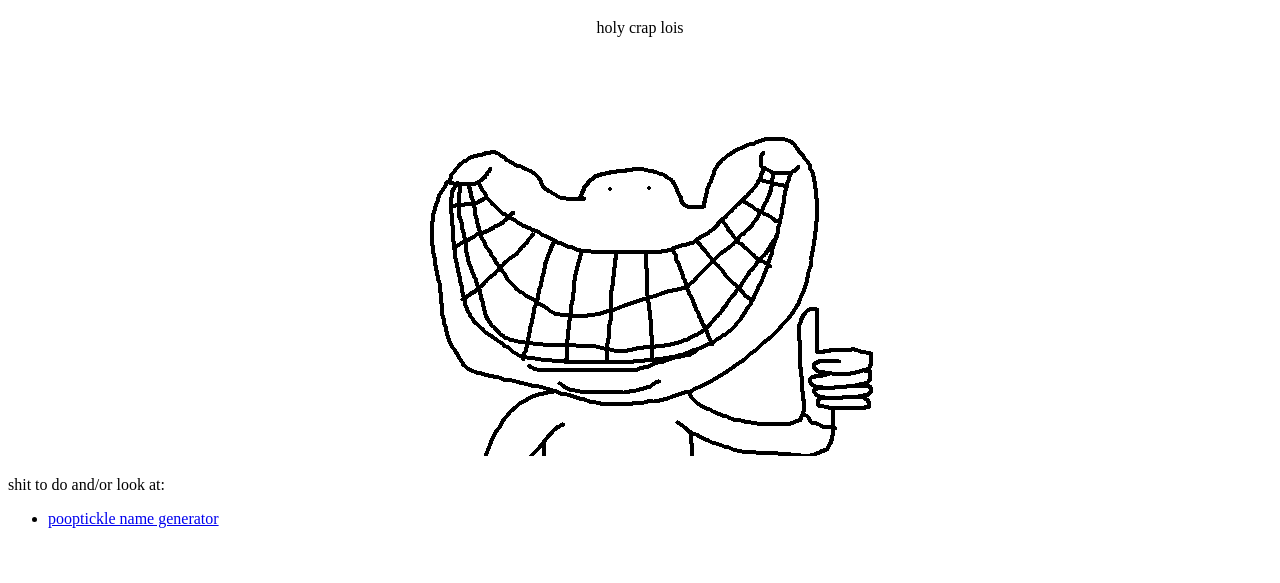
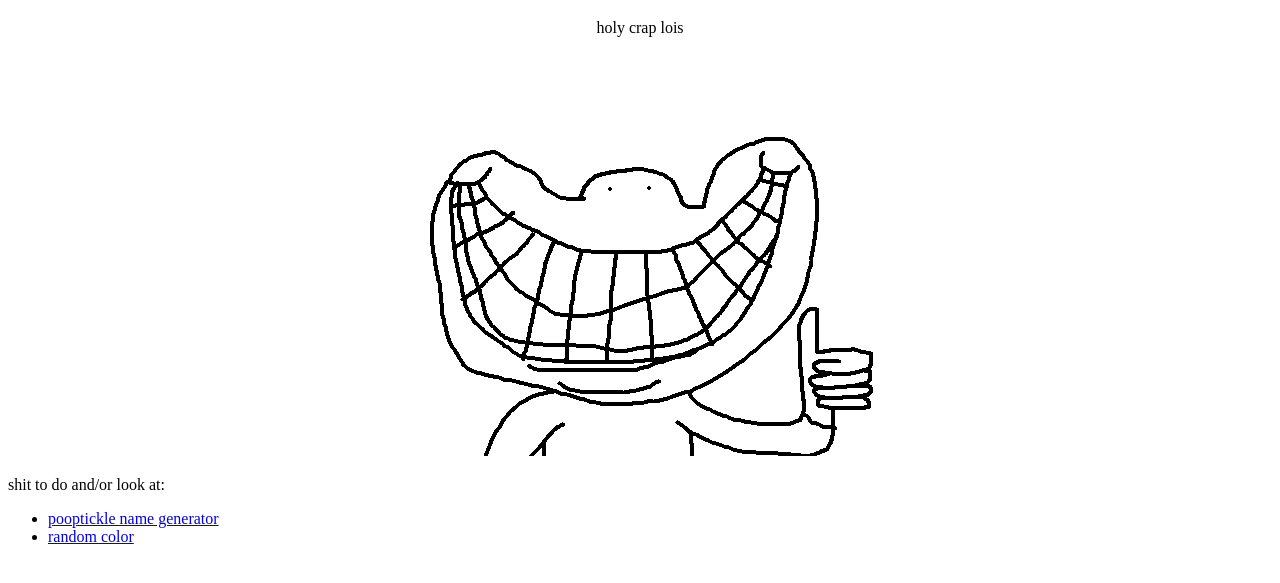
Before and after one commit to abstracteternity/SUPEREPIC, a plain HTML site: page index.html in a window 1280 px wide. Shown: the part 61-644 px from the top of the page. Drawn offline with Linux system fonts and the light colour scheme.

Commit message:
Update index.html

```diff
--- a/index.html
+++ b/index.html
@@ -19,6 +19,7 @@
             <p>shit to do and/or look at:</p>
             <ul>
                 <li><a href="poopticklegen.html">pooptickle name generator</a></li>
+                <li><a href="randomcolor.html">random color</a></li>
             </ul>
         </div>
     </body>
```
